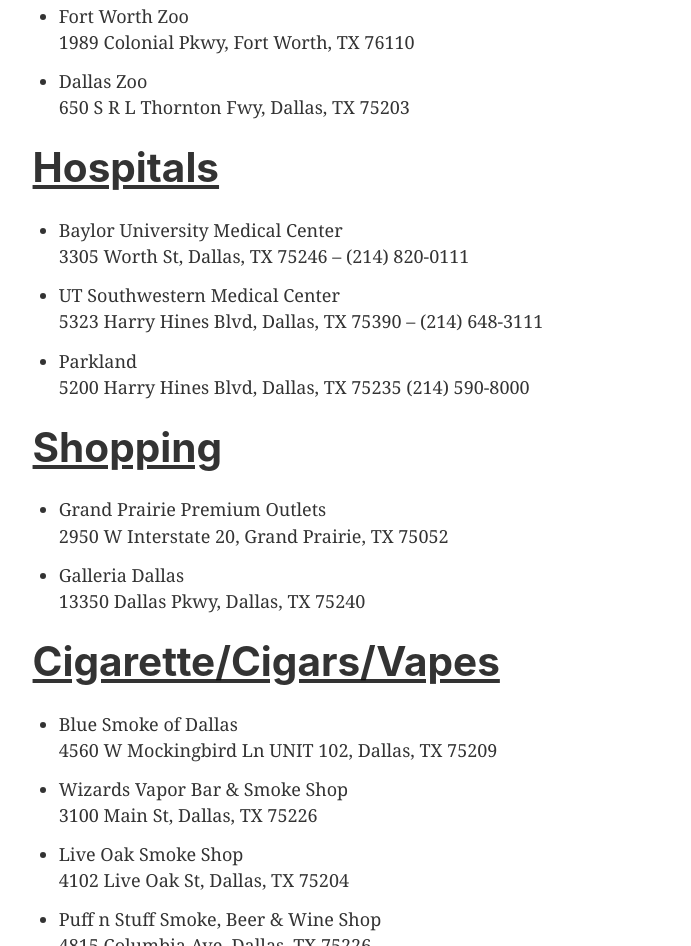
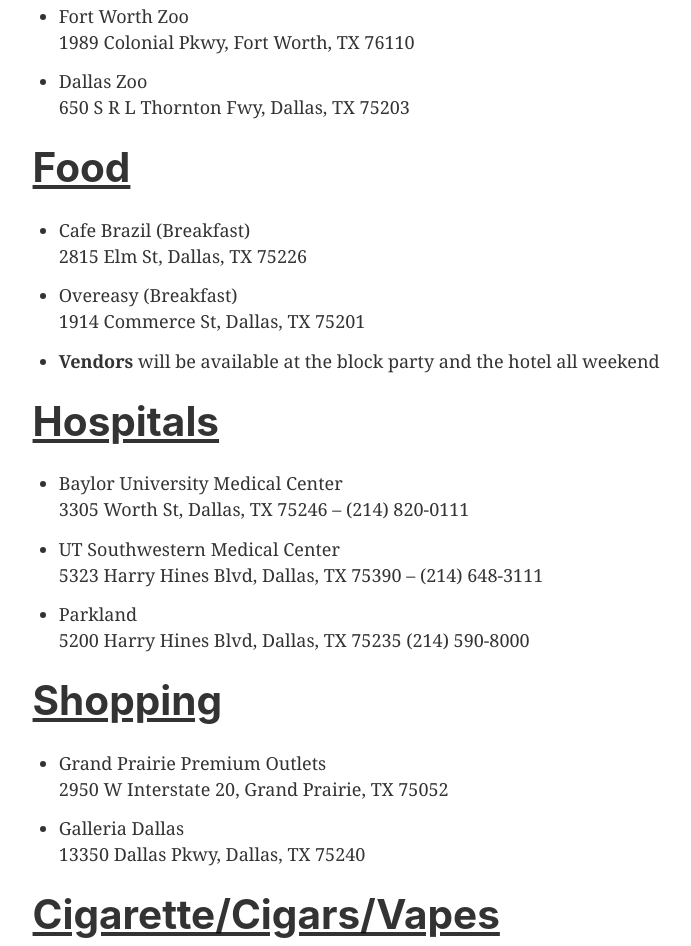
Before and after one commit to bdoss1/gatsby-swift, a Gatsby site: page / in a window 1280 px wide. Shown: the part 1705-2651 px from the top of the page, without its empty margins (171-862 px from the left). Built offline with nearby package versions, Linux system fonts and the light colour scheme; Gatsby itself is replaced by a stand-in of ours.

Commit message:
updated info

```diff
--- a/src/pages/index.js
+++ b/src/pages/index.js
@@ -53,6 +53,12 @@
       <li>Fort Worth Zoo <br></br> 1989 Colonial Pkwy, Fort Worth, TX 76110</li>
       <li>Dallas Zoo <br></br> 650 S R L Thornton Fwy, Dallas, TX 75203</li>
     </ul>
+    <h1 style={{textDecoration: "underline"}}>Food</h1>
+    <ul>
+      <li>Cafe Brazil (Breakfast) <br></br> 2815 Elm St, Dallas, TX 75226</li>
+      <li>Overeasy (Breakfast) <br></br> 1914 Commerce St, Dallas, TX 75201</li>
+      <li><strong>Vendors</strong> will be available at the block party and the hotel all weekend</li>
+    </ul>
     <h1 style={{textDecoration: "underline"}}>Hospitals</h1>
     <ul>
       <li>Baylor University Medical Center <br></br> 3305 Worth St, Dallas, TX 75246 – (214) 820-0111</li>
```
